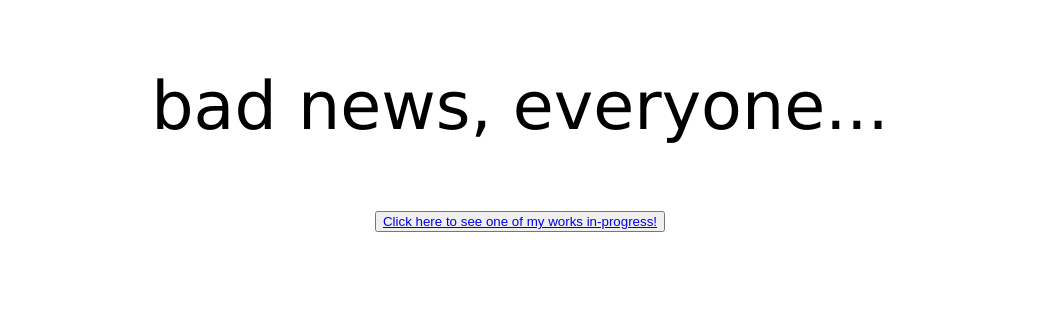
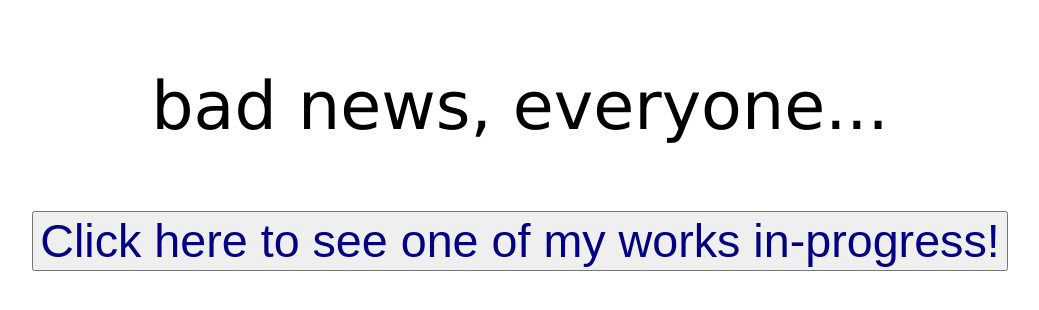
Before and after one commit to stuycs-gh-classrooms/10-web-Isoleucine1202, a plain HTML site: page hello.html in a window 1280 px wide. Shown: the whole page, without its empty margins (120-1159 px from the left). Drawn offline with Linux system fonts and the light colour scheme.

Commit message:
some minor css edits

```diff
--- a/hello.html
+++ b/hello.html
@@ -5,8 +5,10 @@
 <body> <!---the following code is in p format because the font is ugly if not :(-->
     <p style="font-family: Verdana, Geneva, Tahoma, sans-serif; text-align: center; font-size: 50pt;">bad news,
         everyone...</p>
-    <div style="text-align: center;"><button><a href="https://isoleucine1202.github.io/isosafe1/" class="intobutton"
-                target="_blank"><span>Click here to see one of my works in-progress!</span></a></button>
+    <div style="text-align: center; font-family: Verdana, Geneva, Tahoma, sans-serif;  "><button><a
+                href="https://isoleucine1202.github.io/isosafe1/" class="intobutton" target="_blank"
+                style="text-decoration: none; color: navy;"><span style="font-size: 35pt; text-decoration: none;">Click
+                    here to see one of my works in-progress!</span></a></button>
     </div>
 </body>
 
```
